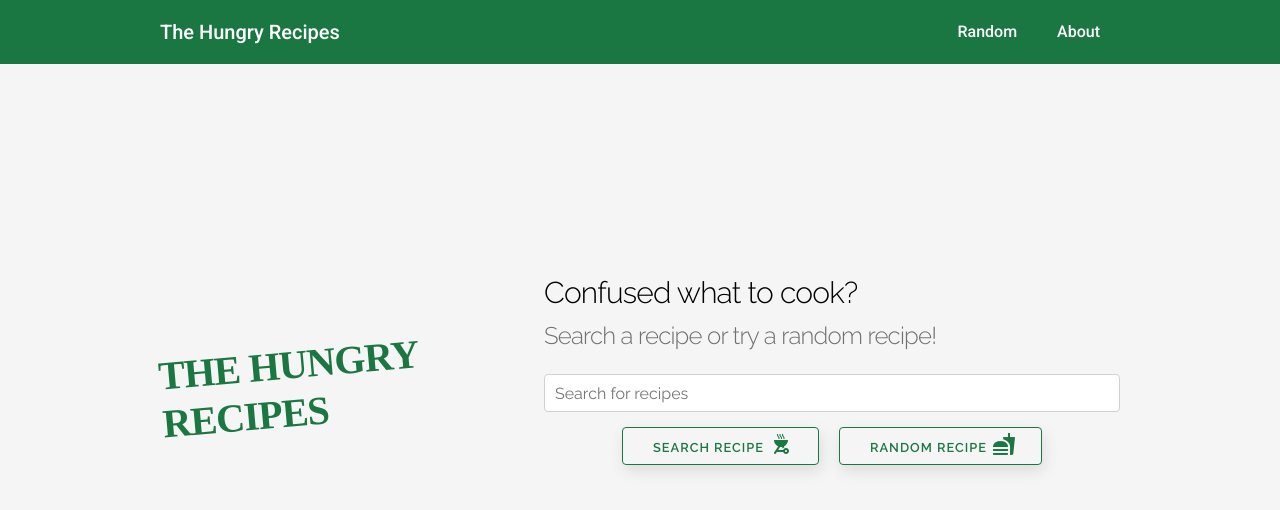
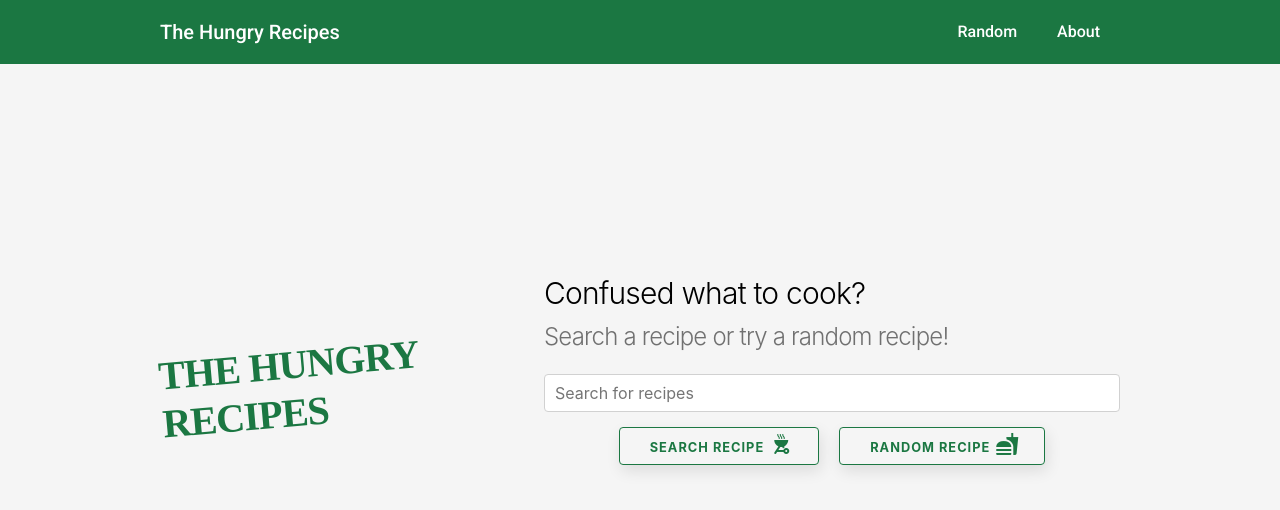
Before and after one commit to NitinNair89/TheHungryRecipesApp, an Angular app: page / in a window 1280 px wide. Shown: the top 510 px of the page. Built offline with nearby package versions, Linux system fonts and the light colour scheme; no server answers.

Commit message:
Minor improvements and upgrades

```diff
--- a/src/app/app.component.ts
+++ b/src/app/app.component.ts
@@ -1,6 +1,4 @@
 import { Component, OnInit } from '@angular/core';
-import { AppsettingsService } from './services/appsettings.service';
-import { AppService } from './services/app.service';
 
 @Component({
   selector: 'app-root',
--- a/src/app/app.module.ts
+++ b/src/app/app.module.ts
@@ -8,7 +8,6 @@ import { NavbarComponent } from './components/navbar/navbar.component';
 import { MaterialModule } from './modules/material/material.module';
 import { LoginComponent } from './components/login/login.component';
 import { HttpClientModule } from '@angular/common/http';
-import { RandomrecipeComponent } from './components/randomrecipe/randomrecipe.component';
 import { AboutComponent } from './components/about/about.component';
 import { LandingComponent } from './components/landing/landing.component';
 import { ServiceWorkerModule } from '@angular/service-worker';
@@ -19,7 +18,6 @@ import { environment } from '../environments/environment';
     AppComponent,
     NavbarComponent,
     LoginComponent,
-    RandomrecipeComponent,
     AboutComponent,
     LandingComponent
   ],
--- a/src/app/services/app.service.ts
+++ b/src/app/services/app.service.ts
@@ -1,6 +1,8 @@
 import { Injectable } from '@angular/core';
 import { HttpClient } from '@angular/common/http';
 import { Observable } from 'rxjs';
+
+import { environment } from "../../environments/environment.prod";
 
 @Injectable({
   providedIn: 'root'
@@ -11,11 +13,11 @@ export class AppService {
 
   // Get meal categories
   getMealCategories(): Observable<any>  {
-    return this.http.get('https://www.themealdb.com/api/json/v1/1/list.php?c=list');
+    return this.http.get(environment.apiURL.mealCategories);
   }
 
   // Fetch random meal
   getRandomMeal(): Observable<any> {
-    return this.http.get('https://www.themealdb.com/api/json/v1/1/random.php');
+    return this.http.get(environment.apiURL.randomMeal);
   }
 }
--- a/src/assets/appsettings.json
+++ /dev/null
@@ -1,4 +0,0 @@
-{
-    "categoryListURL": "https://www.themealdb.com/api/json/v1/1/list.php?c=list",
-    "randomMealURL": "https://www.themealdb.com/api/json/v1/1/random.php"
-}
--- a/src/styles.scss
+++ b/src/styles.scss
@@ -9,7 +9,7 @@ html, body {
 body {
     margin: 0;
     font-size: 16px;
-    font-family: "Raleway", "HelveticaNeue", "Helvetica Neue", Helvetica, Arial, sans-serif;
+    font-family: -apple-system, BlinkMacSystemFont, 'Segoe UI', Roboto, Oxygen, Ubuntu, Cantarell, 'Open Sans', 'Helvetica Neue', sans-serif;
     display: flex;
     flex-direction: column;
     flex-wrap: nowrap;
```
